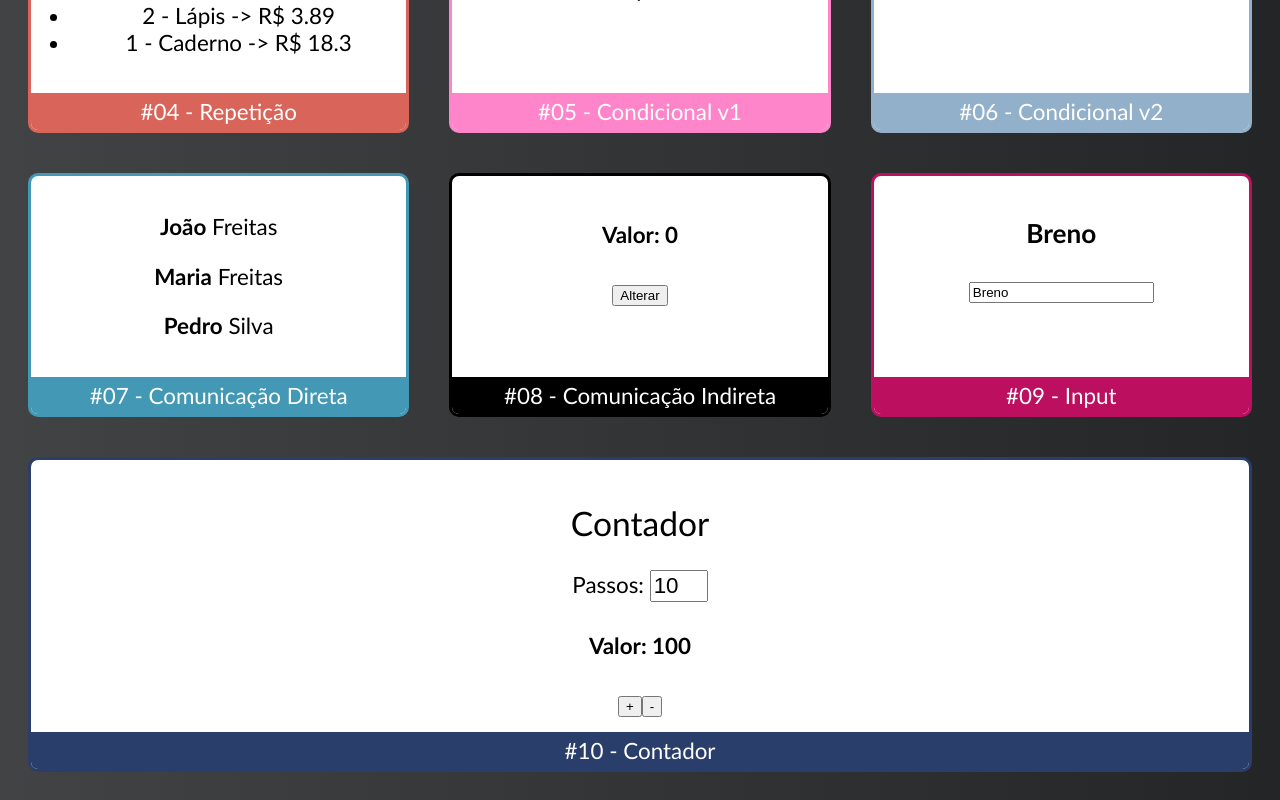
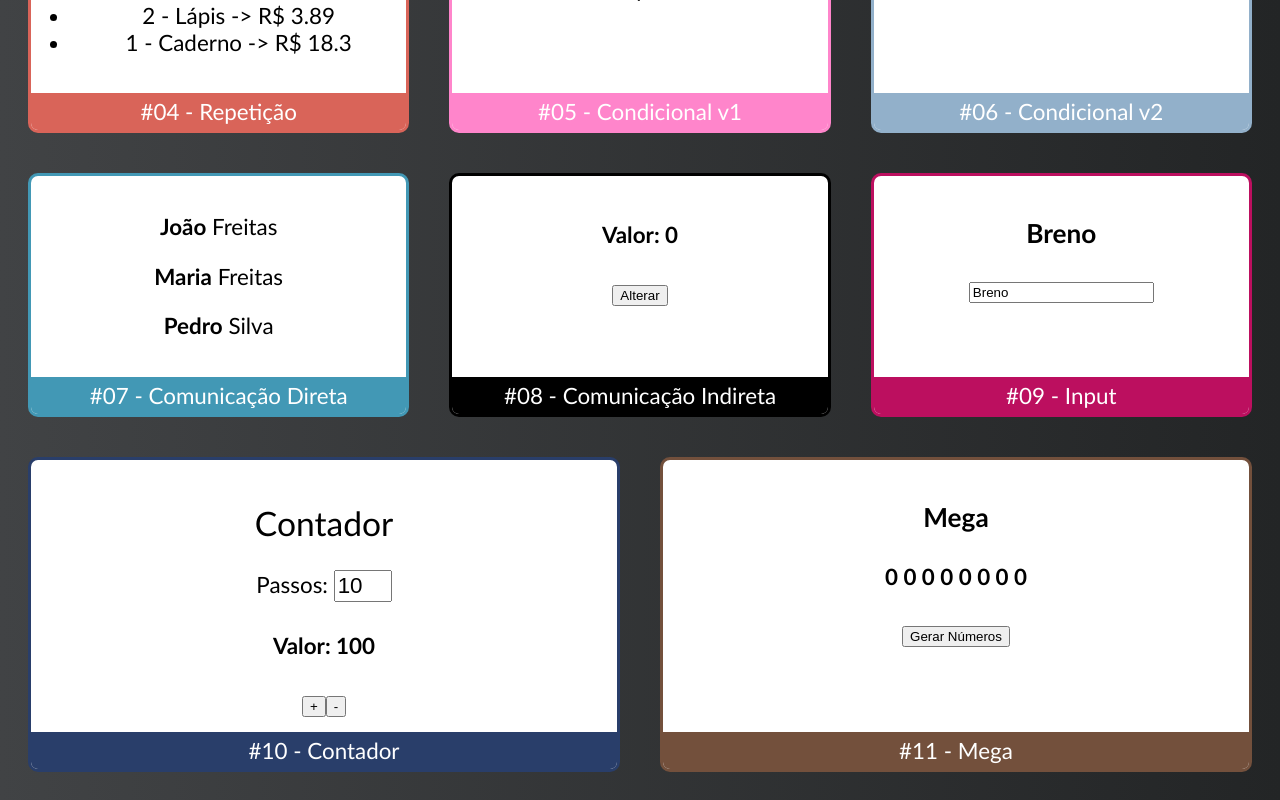
Before and after one commit to brenonorberto/Cod3r, a React (Create React App) app: page / in a window 1280 px wide. Shown: the part 724-1524 px from the top of the page. Built offline with nearby package versions, Linux system fonts and the light colour scheme.

Commit message:
Contador e Mega

```diff
--- a/src/App.jsx
+++ b/src/App.jsx
@@ -12,6 +12,7 @@
 import Super from './components/comunicacao/indireta/Super';
 import Input from './components/form/Input';
 import Contador from './components/contador/Contador';
+import Mega from './components/mega/Mega'
 
 export default (props) => (
   <div className="App">
@@ -53,7 +54,10 @@
         <Input />
       </Card>
       <Card titulo="#10 - Contador" color="#293E6A">
-        <Contador passo={10} valor={100}/>
+        <Contador passo={10} valor={100} />
+      </Card>
+      <Card titulo="#11 - Mega" color="#73503C">
+        <Mega qtdeNumero={8} />
       </Card>
     </div>
   </div>
--- /dev/null
+++ b/src/components/contador/Contador.css
@@ -0,0 +1,4 @@
+.Contador input {
+    font-size: 1.4rem;
+    width: 50px;
+}
--- a/src/components/contador/Contador.jsx
+++ b/src/components/contador/Contador.jsx
@@ -1,4 +1,5 @@
 import React, { Component } from 'react';
+import './Contador.css'
 
 export default class Contador extends Component {
 
@@ -22,11 +23,11 @@
 
     render() {
         return (
-            <div>
+            <div className="Contador">
                 <h2>Contador</h2>
                 <div>
                     <label for="passoInput">Passos: </label>
-                    <input id="passoInput" type="number" style={{fontSize: '1.4rem', width: '50px'}}
+                    <input id="passoInput" type="number"
                         value={this.state.passo}
                         onChange={event => this.setState({passo: +event.target.value})} />
                 </div>
--- /dev/null
+++ b/src/components/mega/Mega.jsx
@@ -0,0 +1,32 @@
+import React, { useState } from 'react';
+
+export default props => {
+    const [ numeros, setNumeros ] = useState(Array(props.qtdeNumero).fill(0))
+
+    function gerarNumerosNaoContidos(array) {
+        const min = 1
+        const max = 60
+        const novoNumeros =parseInt(Math.random() * (max - min)) + min
+        return array.includes(novoNumeros)
+            ? gerarNumerosNaoContidos(array) : novoNumeros
+    }
+
+    function gerarNumeros() {
+        const novoArray = Array(props.qtdeNumero)
+            .fill(0)
+            .reduce((arrayAcumulado, elementoAtual) => {
+                const novoNumero = gerarNumerosNaoContidos(arrayAcumulado)
+                return [...arrayAcumulado, novoNumero]
+            }, [])
+            .sort((a, b) => a - b)
+        setNumeros(novoArray)
+    }
+
+    return (
+        <>
+            <h3>Mega</h3>
+            <h4>{numeros.join(' ')}</h4>
+            <button onClick={gerarNumeros}>Gerar Números</button>
+        </>
+    )
+}
```
